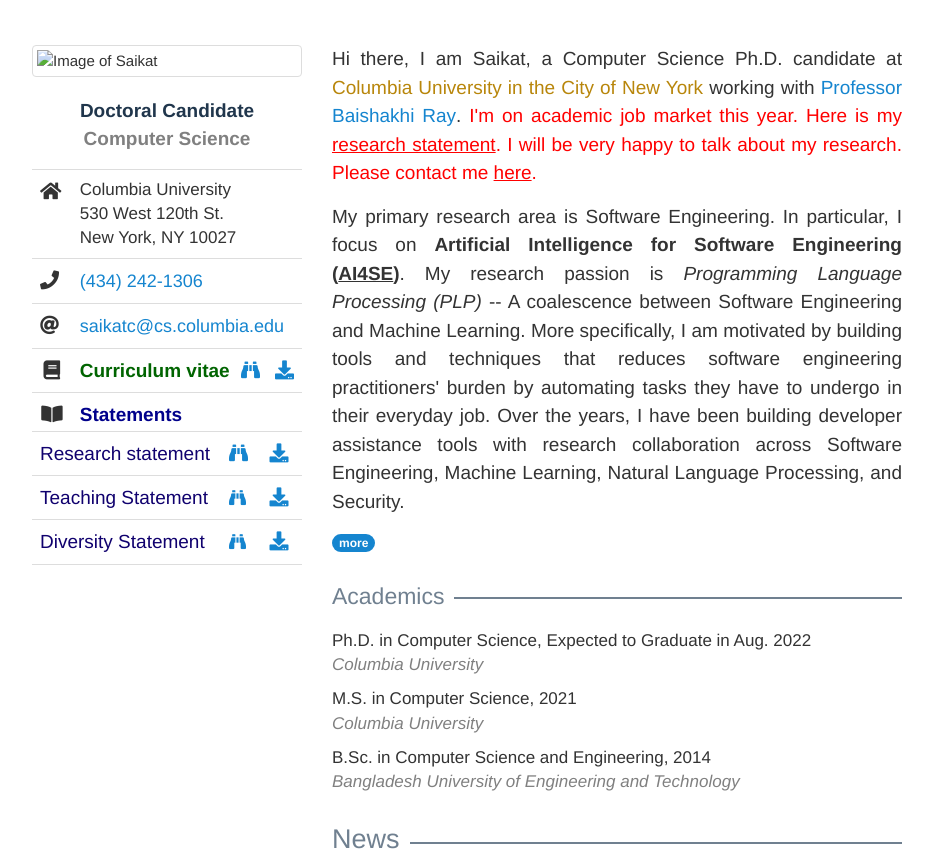
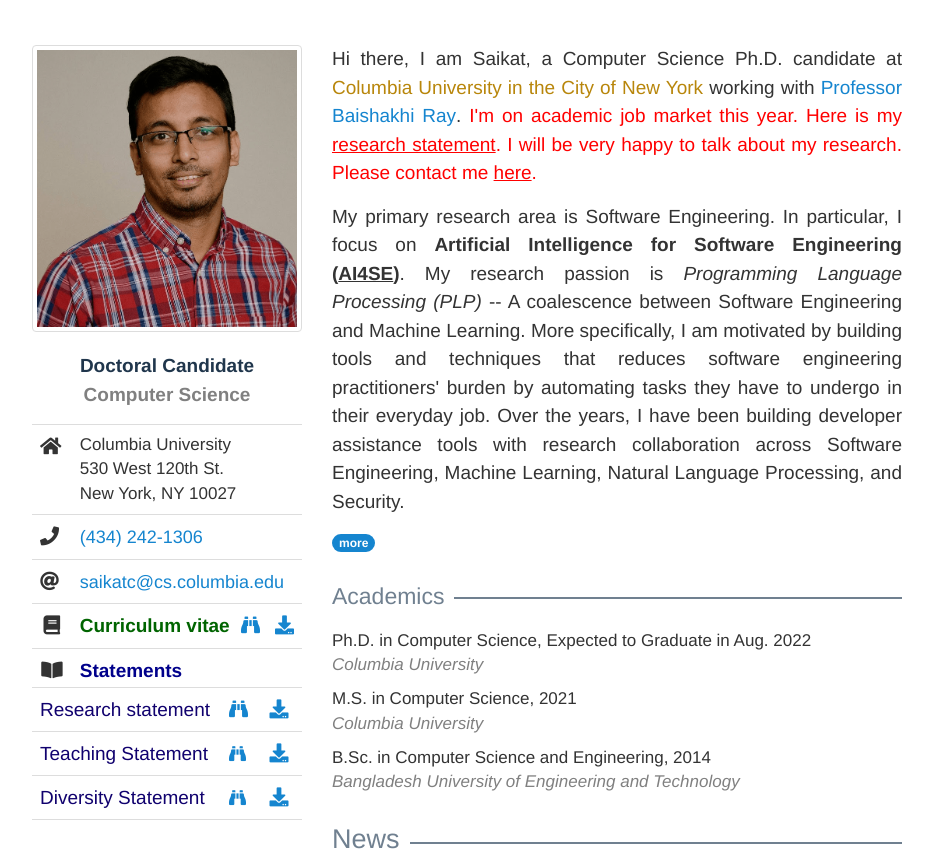
Before and after one commit to meherjp/meherjp.github.io, a plain HTML site: page index.html in a window 1280 px wide. Shown: the top 857 px of the page, without its empty margins (173-1106 px from the left). Drawn offline with nearby package versions, Linux system fonts and the light colour scheme; files that its build step writes are made by us from their sources; no server answers; some icons are missing; files whose address does not match are found by name.

Commit message:
Update index.html
added

```diff
--- a/index.html
+++ b/index.html
@@ -6,7 +6,7 @@
   <meta charset="utf-8">
   <meta http-equiv="X-UA-Compatible" content="IE=edge">
   <meta name="viewport" content="width=device-width, initial-scale=1">
-  <title>Saikat Chakraborty</title>
+  <title>Jyoti Prakash Meher</title>
 
   <!-- Favicons We recommend this site for generating favicons: https://www.favicon-generator.org/ -->
   <link rel="apple-touch-icon" sizes="57x57" href="favicons/apple-icon-57x57.png">
@@ -300,7 +300,7 @@
   <div id="main-container" class="container">
     <div class="row">
         <div class="col-sm-4">
-            <img class="center-block img img-responsive img-thumbnail" src="img/headshot.png" alt="Image of Saikat">
+            <img class="center-block img img-responsive img-thumbnail" src="saikatc.info/img/headshot.png" alt="Image of Saikat">
 
             <p id="title">
                 <span class="twenty_five">Doctoral Candidate</span><br>
```
